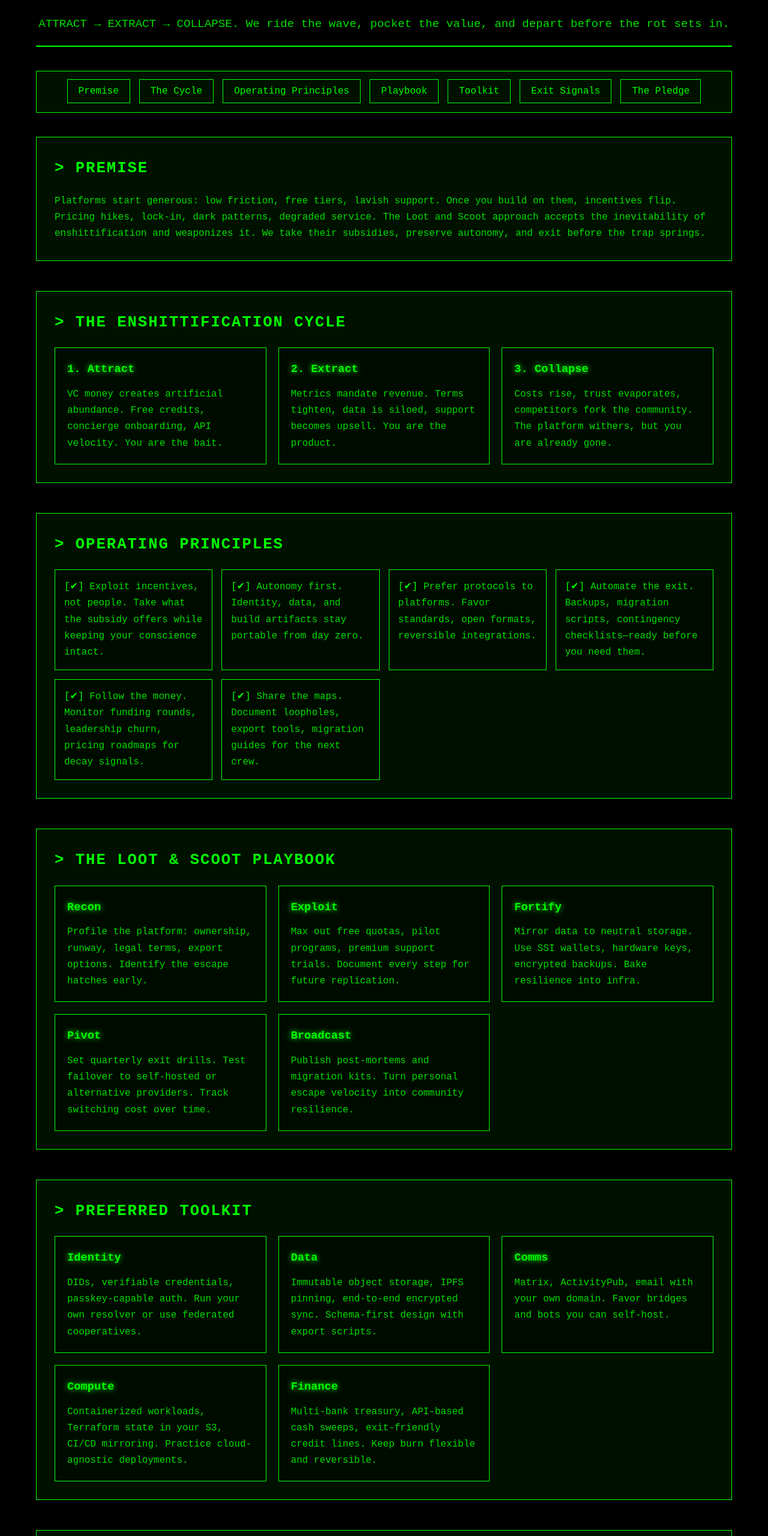
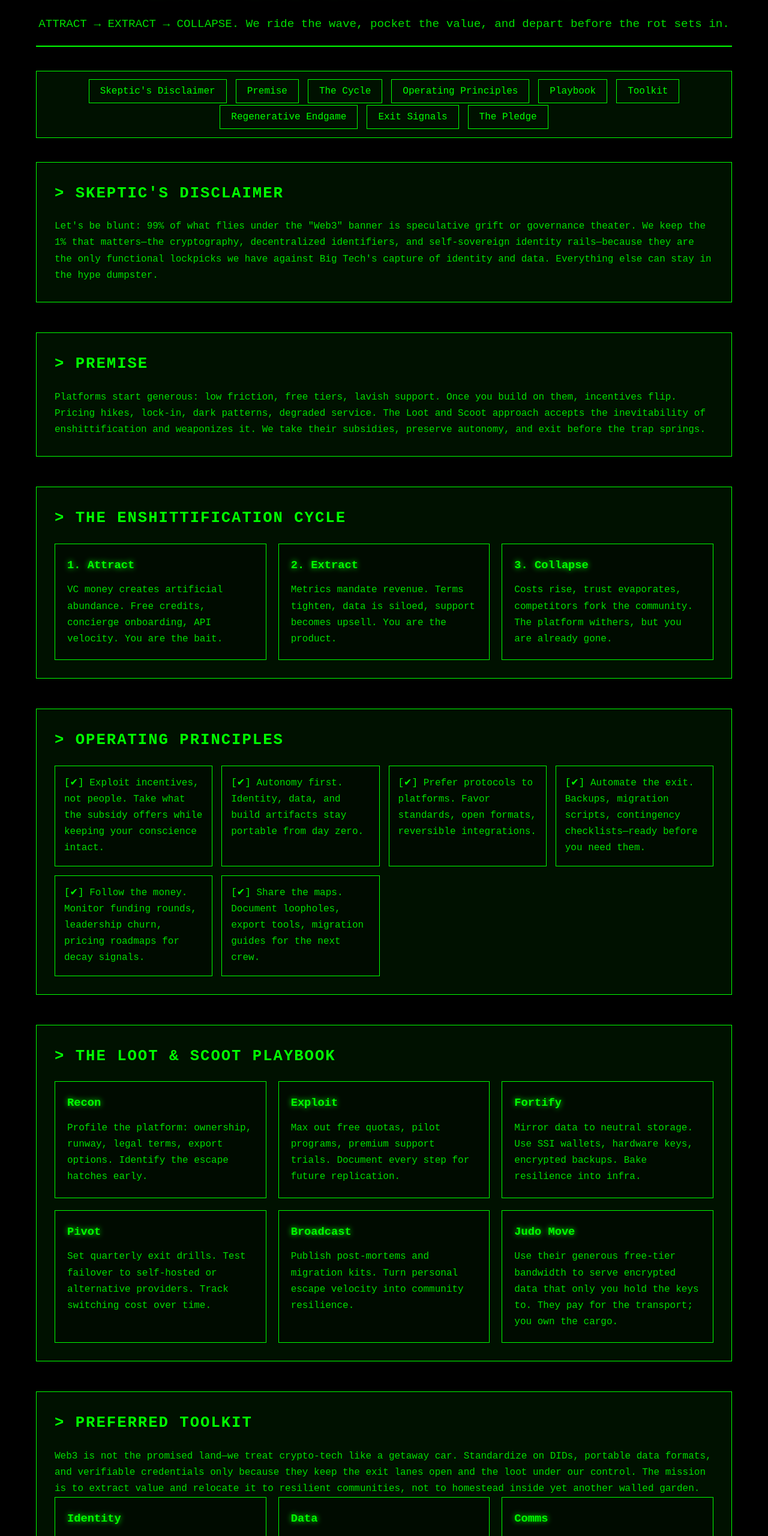
Before and after one commit to pierce403/loot.guide, a plain HTML site: page manifesto.html in a window 1280 px wide. Shown: the part 140-2700 px from the top of the page at 60% size. Drawn offline with Linux system fonts and the light colour scheme.

Commit message:
Refine manifesto with skeptic framing and regenerative goals

```diff
--- a/manifesto.html
+++ b/manifesto.html
@@ -176,15 +176,27 @@
 
     <nav>
         <ul>
+            <li><a href="#skeptics">Skeptic's Disclaimer</a></li>
             <li><a href="#premise">Premise</a></li>
             <li><a href="#cycle">The Cycle</a></li>
             <li><a href="#principles">Operating Principles</a></li>
             <li><a href="#playbook">Playbook</a></li>
             <li><a href="#toolkit">Toolkit</a></li>
+            <li><a href="#regenerative">Regenerative Endgame</a></li>
             <li><a href="#signals">Exit Signals</a></li>
             <li><a href="#pledge">The Pledge</a></li>
         </ul>
     </nav>
+
+    <section id="skeptics">
+        <h2>&gt; Skeptic's Disclaimer</h2>
+        <p>
+            Let's be blunt: 99% of what flies under the "Web3" banner is speculative grift or governance theater. We keep the
+            1% that matters—the cryptography, decentralized identifiers, and self-sovereign identity rails—because they are
+            the only functional lockpicks we have against Big Tech's capture of identity and data. Everything else can stay in
+            the hype dumpster.
+        </p>
+    </section>
 
     <section id="premise">
         <h2>&gt; Premise</h2>
@@ -249,11 +261,21 @@
                 <h3>Broadcast</h3>
                 <p>Publish post-mortems and migration kits. Turn personal escape velocity into community resilience.</p>
             </div>
+            <div class="card">
+                <h3>Judo Move</h3>
+                <p>Use their generous free-tier bandwidth to serve encrypted data that only you hold the keys to. They pay for
+                the transport; you own the cargo.</p>
+            </div>
         </div>
     </section>
 
     <section id="toolkit">
         <h2>&gt; Preferred Toolkit</h2>
+        <p>
+            Web3 is not the promised land—we treat crypto-tech like a getaway car. Standardize on DIDs, portable data formats,
+            and verifiable credentials only because they keep the exit lanes open and the loot under our control. The mission
+            is to extract value and relocate it to resilient communities, not to homestead inside yet another walled garden.
+        </p>
         <div class="grid">
             <div class="card">
                 <h3>Identity</h3>
@@ -276,6 +298,15 @@
                 <p>Multi-bank treasury, API-based cash sweeps, exit-friendly credit lines. Keep burn flexible and reversible.</p>
             </div>
         </div>
+    </section>
+
+    <section id="regenerative">
+        <h2>&gt; Regenerative Endgame</h2>
+        <p>
+            Looting is the means, regeneration is the end. We redirect the bloated marketing budgets and wasteful VC subsidies
+            we siphon off into public goods, worker-owned infrastructure, and community-maintained commons. The scorecard is
+            measured in mutual aid funds replenished, open tools maintained, and local ecosystems strengthened.
+        </p>
     </section>
 
     <section id="signals">
```
